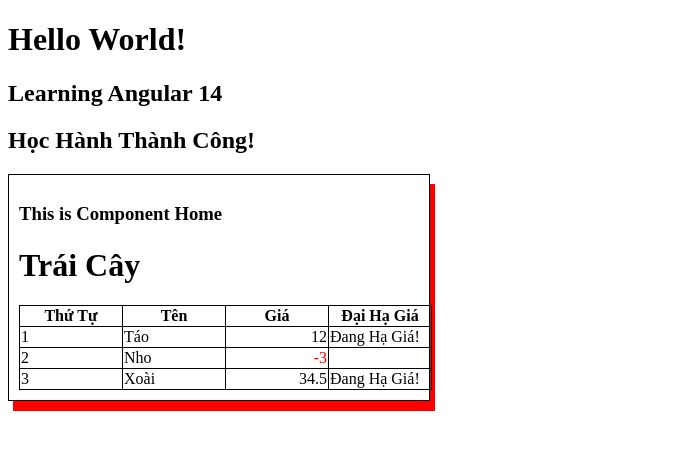
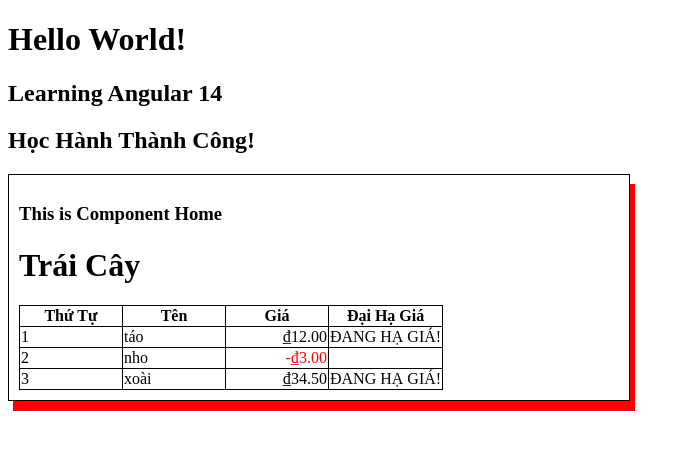
Before and after one commit to DDT13163/Angular_Demo, an Angular app: page / in a window 1280 px wide. Shown: the top 450 px of the page, without its empty margins (0-690 px from the left). Built offline with nearby package versions, Linux system fonts and the light colour scheme.

Commit message:
learn about Pipe

```diff
--- a/src/app/app.module.ts
+++ b/src/app/app.module.ts
@@ -4,11 +4,13 @@
 import { AppRoutingModule } from './app-routing.module';
 import { AppComponent } from './app.component';
 import { HomeComponent } from './home/home.component';
+import { OnSalePipe } from './on-sale.pipe';
 
 @NgModule({
   declarations: [
     AppComponent,
-    HomeComponent
+    HomeComponent,
+    OnSalePipe
   ],
   imports: [
     BrowserModule,
--- a/src/app/home/home.component.html
+++ b/src/app/home/home.component.html
@@ -10,11 +10,11 @@
         </tr>
         <tr *ngFor="let trai of traiCay2; let i = index">
             <td>{{ i + 1 }}</td>
-            <td>{{ trai.ten }}</td>
+            <td>{{ trai.ten | lowercase}}</td>
             <td class="right">
-                <span [ngClass]="{'so-am': trai.gia < 0}"> {{ trai.gia }}</span>
+                <span [ngClass]="{'so-am': trai.gia < 0}"> {{ trai.gia | currency: "VND":"symbol":"1.2"}}</span>
             </td>
-            <td *ngIf="trai.haGia">Đang Hạ Giá!</td>
+            <td>{{ trai.haGia | onSale | uppercase}}</td>
         </tr>
     </table>
 </div>
--- a/src/app/home/home.component.scss
+++ b/src/app/home/home.component.scss
@@ -2,7 +2,7 @@
     border: 1px solid;
     padding: 10px;
     box-shadow: 5px 10px red;
-    width: 400px;
+    width: 600px;
 }
 
 table,
--- /dev/null
+++ b/src/app/on-sale.pipe.ts
@@ -0,0 +1,16 @@
+import { Pipe, PipeTransform } from '@angular/core';
+
+@Pipe({
+  name: 'onSale'
+})
+export class OnSalePipe implements PipeTransform {
+
+  transform(value: unknown, ...args: unknown[]): string {
+    console.log('my pipe', value);
+    if (value) {
+      return "Đang Hạ Giá!";
+    }
+    return '';
+  }
+
+}
```
Also changed, not shown: 1 other file (tests, documents, lock files or other folders).
